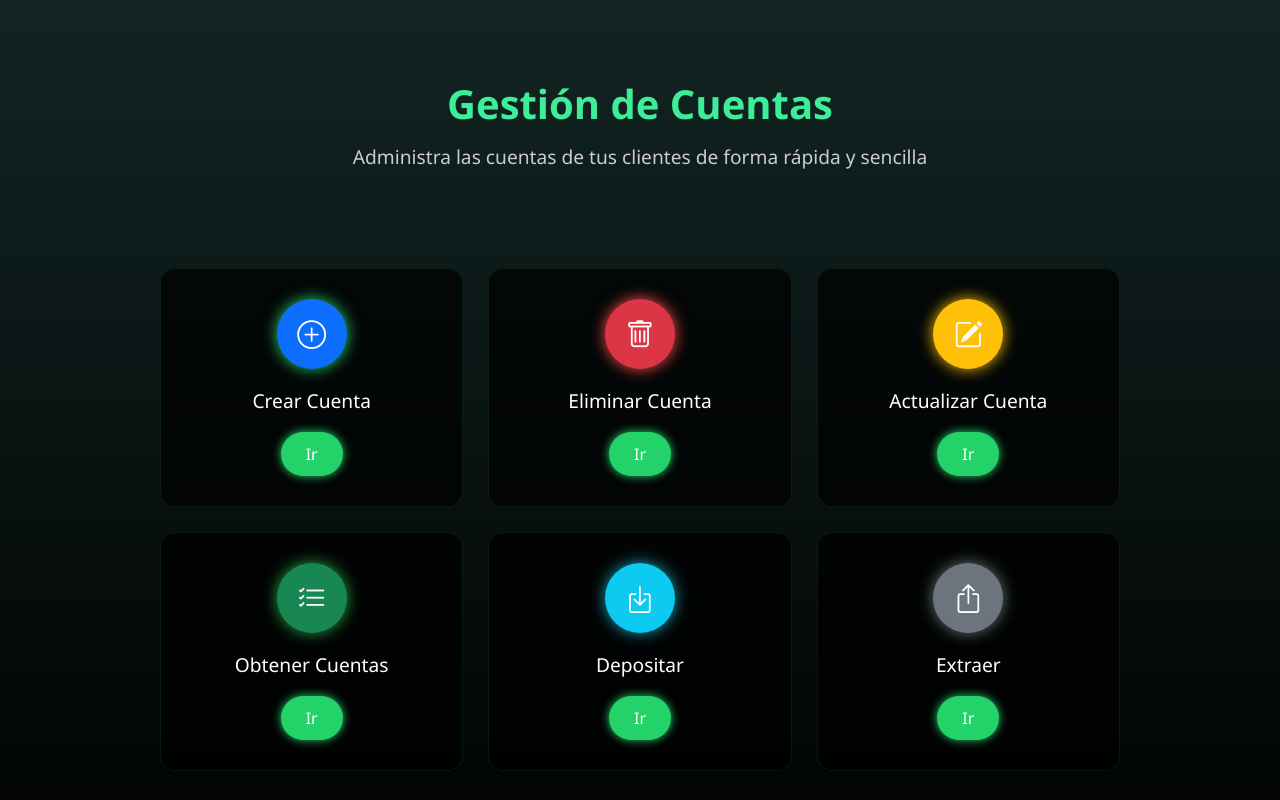
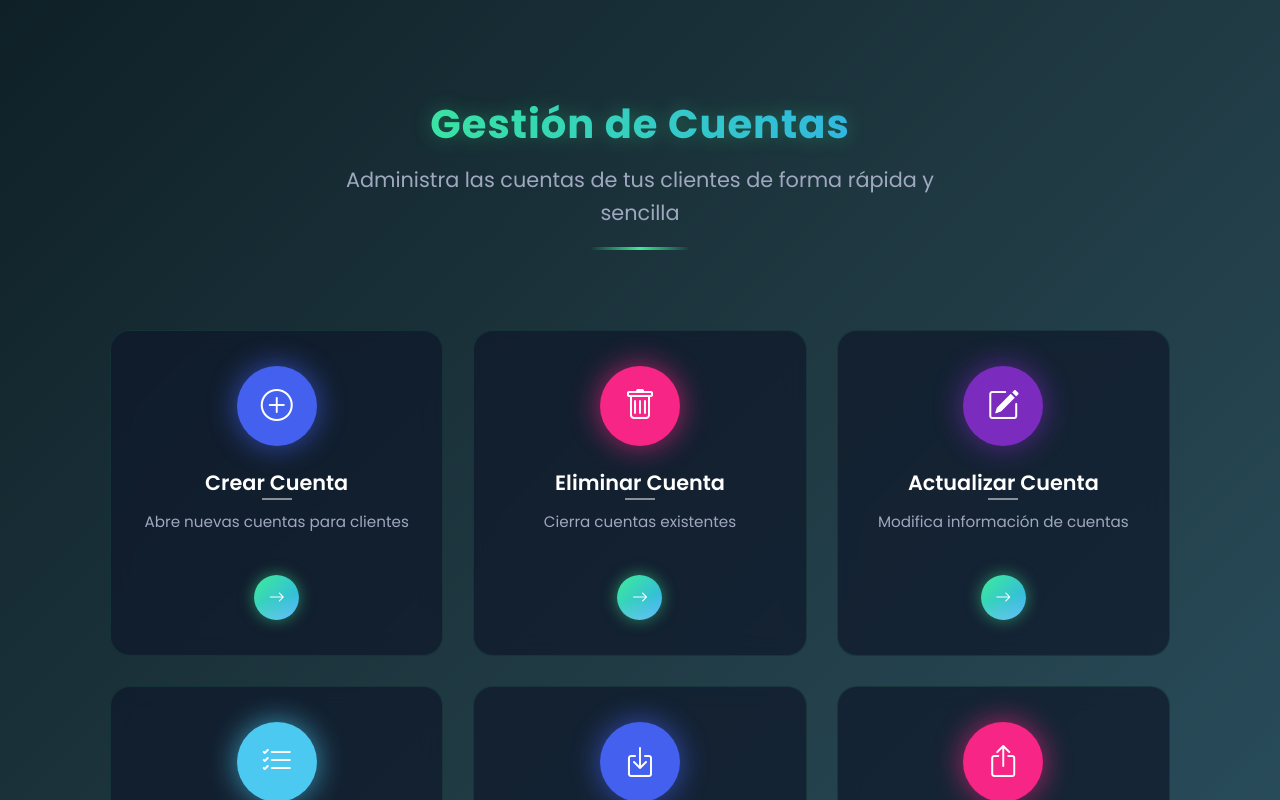
Before and after one commit to KennethLopez4270/BNK_Frontend, a Vue app in the folder frt2-cuentas/: page / in a window 1280 px wide. Shown: the top 800 px of the page. Built offline with nearby package versions, Linux system fonts and the light colour scheme.

Commit message:
Update HomeCuentas.vue

```diff
--- a/frt2-cuentas/src/views/HomeCuentas.vue
+++ b/frt2-cuentas/src/views/HomeCuentas.vue
@@ -1,6 +1,6 @@
 <template>
   <div class="gestor-cuentas">
-    <section class="hero">
+    <section class="hero animate__animated animate__fadeIn">
       <h1 class="titulo">Gestión de Cuentas</h1>
       <p class="descripcion">
         Administra las cuentas de tus clientes de forma rápida y sencilla
@@ -9,22 +9,29 @@
 
     <section class="botones-grid">
       <div
-        v-for="boton in botones"
+        v-for="(boton, index) in botones"
         :key="boton.label"
-        class="card-accion"
+        class="card-accion animate__animated animate__fadeInUp"
+        :style="`animation-delay: ${index * 0.1}s`"
         @click="boton.action"
+        @mouseenter="hoverCard(index)"
+        @mouseleave="hoverCard(null)"
       >
-        <div class="icono" :class="`bg-${boton.color}`">
-          <i :class="`bi ${boton.icon}`"></i>
+        <div class="icono-wrapper">
+          <div class="icono" :class="`bg-${boton.color}`">
+            <i :class="`bi ${boton.icon}`"></i>
+          </div>
+          <div class="glow" :class="`glow-${boton.color}`"></div>
         </div>
         <h3>{{ boton.label }}</h3>
+        <p class="descripcion-card">{{ boton.descripcion }}</p>
         <button class="btn-accion">
-          Ir
+          <i class="bi bi-arrow-right"></i>
         </button>
       </div>
     </section>
 
-    <footer class="footer">
+    <footer class="footer animate__animated animate__fadeIn">
       © 2025 Gestión Premium. Todos los derechos reservados.
     </footer>
   </div>
@@ -32,6 +39,7 @@
 
 <script setup>
 import { useRouter } from 'vue-router'
+import 'animate.css'
 
 const router = useRouter()
 
@@ -43,129 +51,346 @@ const irADepositar = () => router.push('/depositar')
 const irAExtraer = () => router.push('/extraer')
 
 const botones = [
-  { label: 'Crear Cuenta', icon: 'bi-plus-circle', color: 'primary', action: irACrear },
-  { label: 'Eliminar Cuenta', icon: 'bi-trash', color: 'danger', action: irAEliminar },
-  { label: 'Actualizar Cuenta', icon: 'bi-pencil-square', color: 'warning', action: irAActualizar },
-  { label: 'Obtener Cuentas', icon: 'bi-list-check', color: 'success', action: irAObtener },
-  { label: 'Depositar', icon: 'bi-box-arrow-in-down', color: 'info', action: irADepositar },
-  { label: 'Extraer', icon: 'bi-box-arrow-up', color: 'secondary', action: irAExtraer }
+  {
+    label: 'Crear Cuenta',
+    icon: 'bi-plus-circle',
+    color: 'blue',
+    action: irACrear,
+    descripcion: 'Abre nuevas cuentas para clientes'
+  },
+  {
+    label: 'Eliminar Cuenta',
+    icon: 'bi-trash',
+    color: 'pink',
+    action: irAEliminar,
+    descripcion: 'Cierra cuentas existentes'
+  },
+  {
+    label: 'Actualizar Cuenta',
+    icon: 'bi-pencil-square',
+    color: 'purple',
+    action: irAActualizar,
+    descripcion: 'Modifica información de cuentas'
+  },
+  {
+    label: 'Obtener Cuentas',
+    icon: 'bi-list-check',
+    color: 'green',
+    action: irAObtener,
+    descripcion: 'Consulta el listado de cuentas'
+  },
+  {
+    label: 'Depositar',
+    icon: 'bi-box-arrow-in-down',
+    color: 'blue',
+    action: irADepositar,
+    descripcion: 'Ingresa fondos a una cuenta'
+  },
+  {
+    label: 'Extraer',
+    icon: 'bi-box-arrow-up',
+    color: 'pink',
+    action: irAExtraer,
+    descripcion: 'Retira fondos de una cuenta'
+  }
 ]
+
+const hoverCard = (index) => {
+  // Efecto adicional al hacer hover
+}
 </script>
 
 <style scoped>
+@import url('https://fonts.googleapis.com/css2?family=Poppins:wght@300;400;500;600;700&display=swap');
+
 .gestor-cuentas {
-  font-family: 'Segoe UI', sans-serif;
+  font-family: 'Poppins', sans-serif;
   color: #fff;
-  background: linear-gradient(to bottom, #122523, #000);
+  background: linear-gradient(135deg, #0f2027, #203a43, #2c5364);
   min-height: 100vh;
   display: flex;
   flex-direction: column;
   align-items: center;
   padding: 20px;
+  overflow-x: hidden;
 }
 
 .hero {
-  padding: 60px 20px 40px;
+  padding: 80px 20px 50px;
   text-align: center;
+  position: relative;
+}
+
+.hero::after {
+  content: '';
+  position: absolute;
+  bottom: 30px;
+  left: 50%;
+  transform: translateX(-50%);
+  width: 100px;
+  height: 3px;
+  background: linear-gradient(90deg, transparent, #3ded97, transparent);
 }
 
 .titulo {
   font-size: 2.5rem;
   font-weight: 800;
-  color: #3ded97;
+  background: linear-gradient(to right, #3ded97, #2fa8f8);
+  -webkit-background-clip: text;
+  background-clip: text;
+  -webkit-text-fill-color: transparent;
   margin-bottom: 15px;
+  text-shadow: 0 0 20px rgba(61, 237, 151, 0.3);
+  letter-spacing: 1px;
 }
 
 .descripcion {
-  font-size: 1.2rem;
-  color: #ccc;
+  font-size: 1.3rem;
+  color: #a0a8c0;
+  max-width: 600px;
+  margin: 0 auto;
+  line-height: 1.6;
 }
 
 .botones-grid {
   display: grid;
-  grid-template-columns: repeat(auto-fit, minmax(250px, 1fr));
-  gap: 25px;
+  grid-template-columns: repeat(auto-fit, minmax(280px, 1fr));
+  gap: 30px;
   width: 100%;
-  max-width: 1000px;
-  padding: 40px 20px;
+  max-width: 1100px;
+  padding: 50px 20px;
+  position: relative;
+  z-index: 1;
 }
 
 .card-accion {
-  background: rgba(0, 0, 0, 0.7);
-  border-radius: 15px;
-  padding: 30px 20px;
+  background: rgba(15, 23, 42, 0.7);
+  backdrop-filter: blur(10px);
+  border-radius: 20px;
+  padding: 35px 25px;
   text-align: center;
   cursor: pointer;
-  transition: transform 0.3s, box-shadow 0.3s;
+  transition: all 0.4s cubic-bezier(0.175, 0.885, 0.32, 1.275);
   border: 1px solid rgba(61, 237, 151, 0.1);
+  position: relative;
+  overflow: hidden;
+}
+
+.card-accion::before {
+  content: '';
+  position: absolute;
+  top: -50%;
+  left: -50%;
+  width: 200%;
+  height: 200%;
+  background: radial-gradient(circle, rgba(61, 237, 151, 0.1) 0%, transparent 70%);
+  opacity: 0;
+  transition: opacity 0.4s;
 }
 
 .card-accion:hover {
-  transform: translateY(-5px);
-  box-shadow: 0 10px 20px rgba(61, 237, 151, 0.1);
+  transform: translateY(-10px) scale(1.03);
+  box-shadow: 0 15px 30px rgba(61, 237, 151, 0.15);
+  border-color: rgba(61, 237, 151, 0.3);
+}
+
+.card-accion:hover::before {
+  opacity: 1;
 }
 
 .card-accion h3 {
-  margin: 20px 0;
+  margin: 25px 0 15px;
   color: #fff;
-  font-size: 1.2rem;
+  font-size: 1.3rem;
+  font-weight: 600;
+  position: relative;
+  display: inline-block;
+}
+
+.card-accion h3::after {
+  content: '';
+  position: absolute;
+  bottom: -5px;
+  left: 50%;
+  transform: translateX(-50%);
+  width: 30px;
+  height: 2px;
+  background: currentColor;
+  opacity: 0.5;
+  transition: all 0.3s;
+}
+
+.card-accion:hover h3::after {
+  width: 50px;
+  opacity: 1;
+}
+
+.descripcion-card {
+  color: #a0a8c0;
+  font-size: 0.95rem;
+  margin-bottom: 25px;
+  min-height: 40px;
+  line-height: 1.6;
+  transition: color 0.3s;
+}
+
+.card-accion:hover .descripcion-card {
+  color: #d1d9f0;
+}
+
+.icono-wrapper {
+  position: relative;
+  width: 80px;
+  height: 80px;
+  margin: 0 auto;
 }
 
 .icono {
-  width: 70px;
-  height: 70px;
-  margin: 0 auto;
+  width: 100%;
+  height: 100%;
   border-radius: 50%;
   display: flex;
   align-items: center;
   justify-content: center;
-  font-size: 1.8rem;
+  font-size: 2rem;
+  position: relative;
+  z-index: 2;
+  transition: all 0.4s;
 }
 
 .icono i {
   color: white;
 }
 
-.bg-primary { background-color: #24d26a; box-shadow: 0 0 15px #24d26a; }
-.bg-danger { background-color: #ff4d4d; box-shadow: 0 0 15px #ff4d4d; }
-.bg-warning { background-color: #ffc107; box-shadow: 0 0 15px #ffc107; }
-.bg-success { background-color: #28a745; box-shadow: 0 0 15px #28a745; }
-.bg-info { background-color: #17a2b8; box-shadow: 0 0 15px #17a2b8; }
-.bg-secondary { background-color: #6c757d; box-shadow: 0 0 15px #6c757d; }
+.glow {
+  position: absolute;
+  top: 0;
+  left: 0;
+  width: 100%;
+  height: 100%;
+  border-radius: 50%;
+  opacity: 0.7;
+  filter: blur(15px);
+  transition: all 0.4s;
+}
+
+.glow-blue { background-color: #4361ee; }
+.glow-purple { background-color: #7b2cbf; }
+.glow-pink { background-color: #f72585; }
+.glow-green { background-color: #4cc9f0; }
+
+.bg-blue { background-color: #4361ee; }
+.bg-purple { background-color: #7b2cbf; }
+.bg-pink { background-color: #f72585; }
+.bg-green { background-color: #4cc9f0; }
+
+.card-accion:hover .icono {
+  transform: scale(1.1) rotate(5deg);
+}
+
+.card-accion:hover .glow {
+  transform: scale(1.2);
+  opacity: 0.9;
+}
 
 .btn-accion {
-  background-color: #24d26a;
+  background: linear-gradient(135deg, #3ded97, #2fa8f8);
   color: #fff;
-  padding: 10px 25px;
-  font-size: 1rem;
+  width: 45px;
+  height: 45px;
+  display: flex;
+  align-items: center;
+  justify-content: center;
+  margin: 0 auto;
   border: none;
-  border-radius: 30px;
+  border-radius: 50%;
   cursor: pointer;
-  box-shadow: 0 0 10px #24d26a;
-  transition: 0.3s;
+  box-shadow: 0 0 15px rgba(61, 237, 151, 0.5);
+  transition: all 0.3s;
+  position: relative;
+  overflow: hidden;
+}
+
+.btn-accion::before {
+  content: '';
+  position: absolute;
+  top: -50%;
+  left: -50%;
+  width: 200%;
+  height: 200%;
+  background: linear-gradient(
+    to bottom right,
+    transparent,
+    transparent,
+    transparent,
+    rgba(255, 255, 255, 0.3),
+    transparent
+  );
+  transform: rotate(30deg);
 }
 
 .btn-accion:hover {
-  background-color: #1abc5c;
+  transform: scale(1.1);
+  box-shadow: 0 0 25px rgba(61, 237, 151, 0.8);
+}
+
+.btn-accion:hover::before {
+  animation: shine 1.5s infinite;
+}
+
+@keyframes shine {
+  100% {
+    transform: translateX(100%) rotate(30deg);
+  }
 }
 
 .footer {
   margin-top: auto;
-  padding: 30px 0;
+  padding: 40px 0 30px;
   font-size: 0.9rem;
-  color: #888;
+  color: #6b7280;
   text-align: center;
+  position: relative;
+}
+
+.footer::before {
+  content: '';
+  position: absolute;
+  top: 0;
+  left: 50%;
+  transform: translateX(-50%);
+  width: 200px;
+  height: 1px;
+  background: linear-gradient(90deg, transparent, rgba(61, 237, 151, 0.5), transparent);
 }
 
 @media (max-width: 768px) {
   .botones-grid {
     grid-template-columns: 1fr 1fr;
+    gap: 20px;
+  }
+
+  .titulo {
+    font-size: 2.2rem;
   }
 }
 
 @media (max-width: 480px) {
   .botones-grid {
     grid-template-columns: 1fr;
+    max-width: 350px;
+  }
+
+  .titulo {
+    font-size: 1.8rem;
+  }
+
+  .descripcion {
+    font-size: 1.1rem;
+  }
+
+  .card-accion {
+    padding: 25px 20px;
   }
 }
 </style>
```
